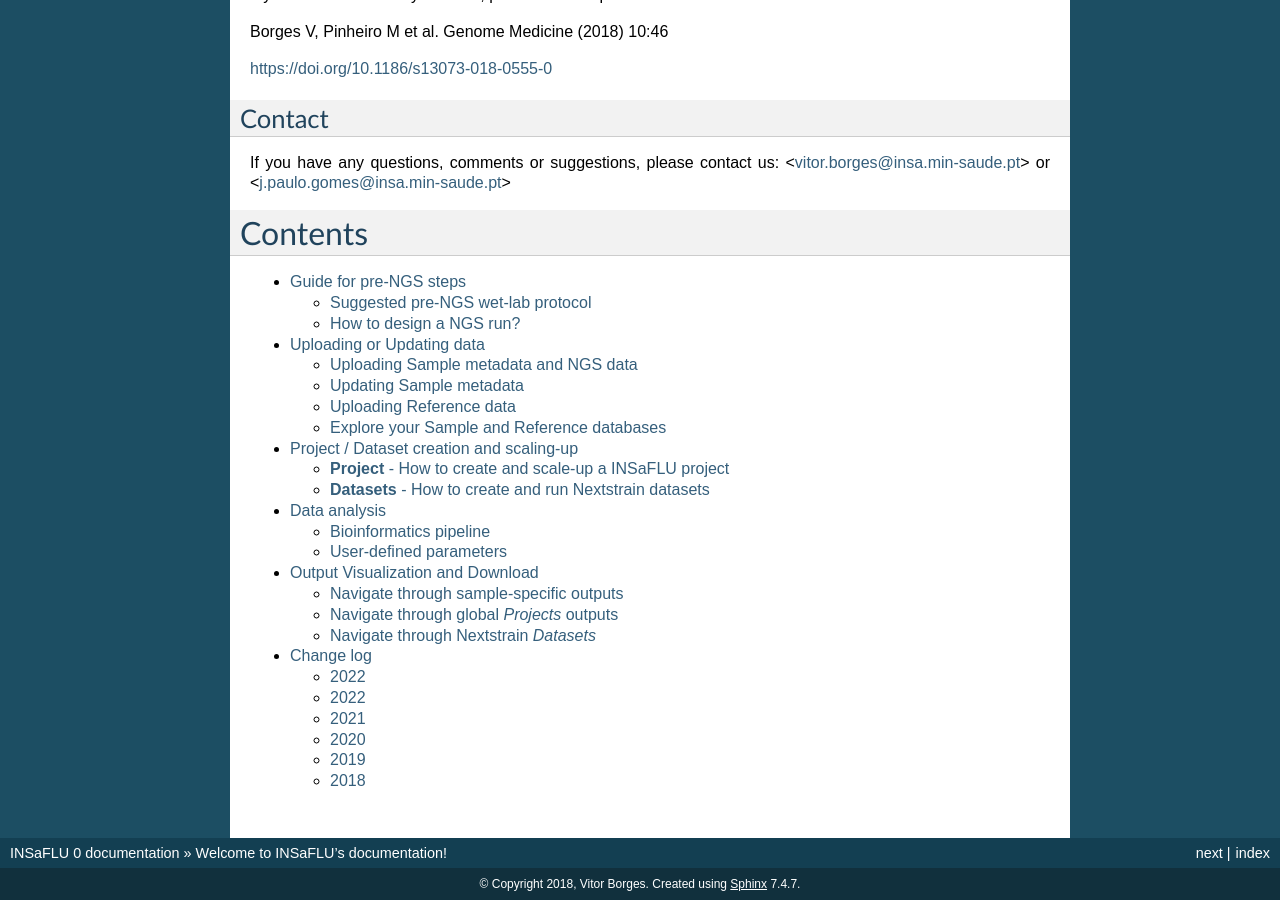
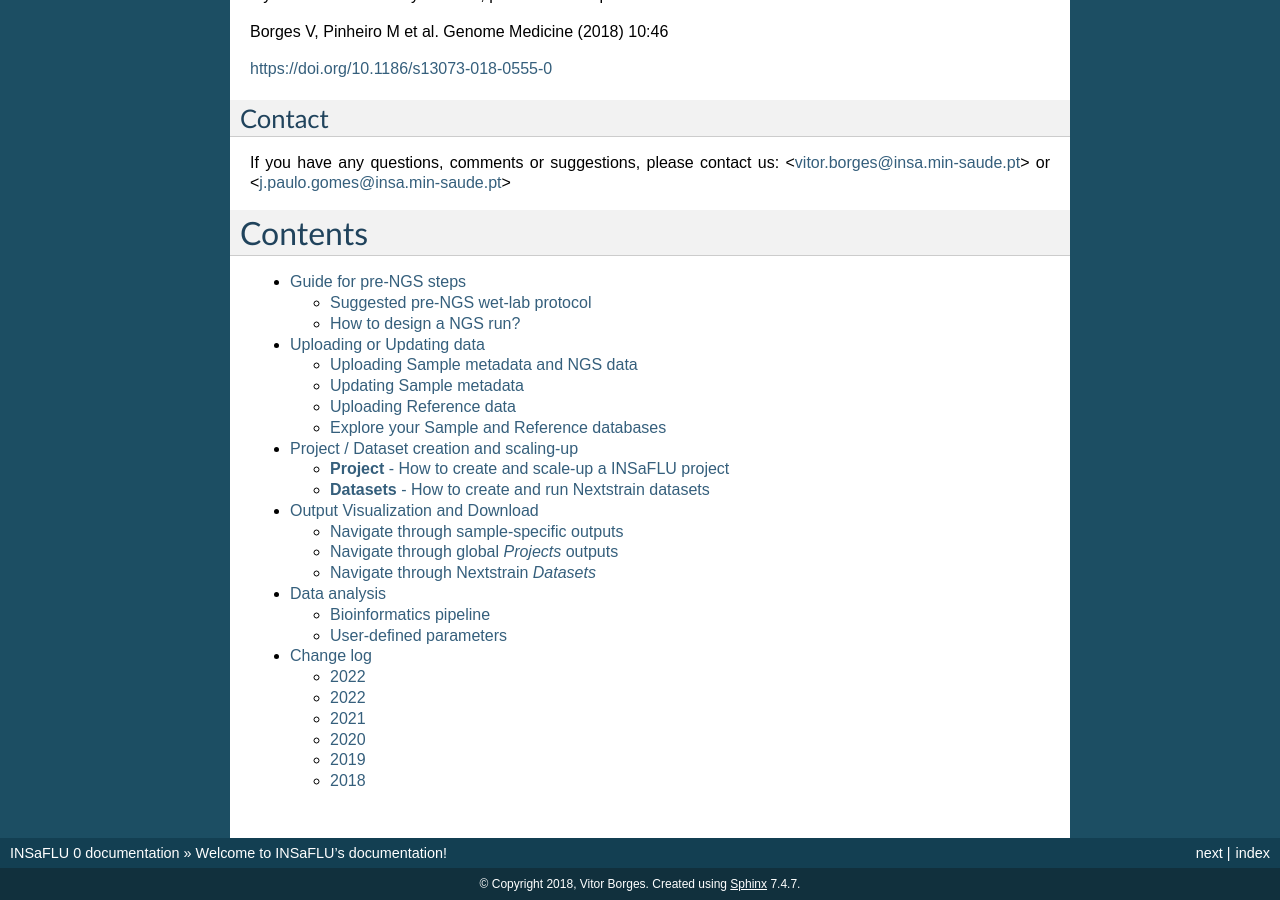
Before and after one commit to INSaFLU/insaflu_docs, a Sphinx documentation site: the page built from docs/index.rst, in a window 1280 px wide and 900 px high, scrolled down 879 px. Built offline with Sphinx 7.4.7, drawn with Linux system fonts in a browser that asks for light colours; formulas are drawn with MathJax 3.

Commit message:
Update order

```diff
--- a/docs/index.rst
+++ b/docs/index.rst
@@ -55,6 +55,6 @@ Contents
    guide_pre_ngs.rst
    uploading_data.rst
    project_creation.rst
+   output_visualization.rst
    data_analysis.rst
-   output_visualization.rst
    change_log.rst
```
